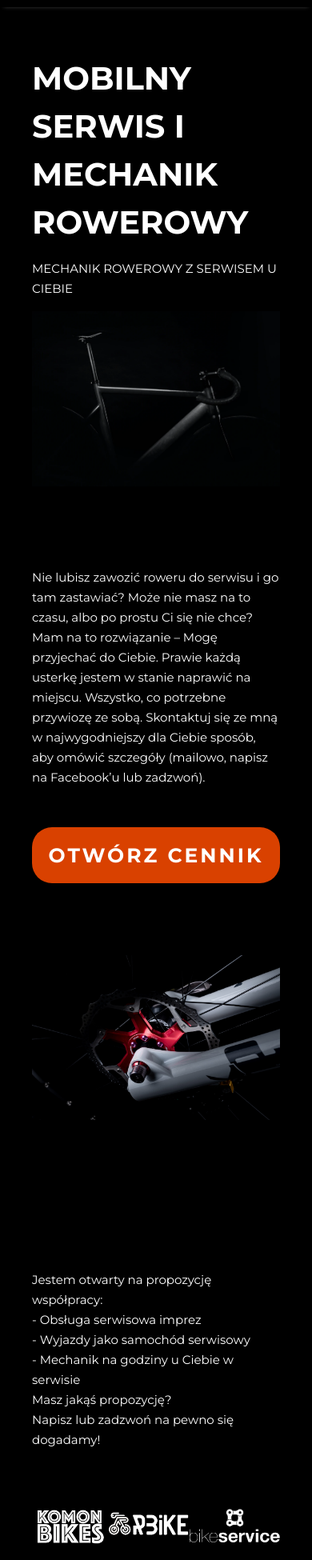
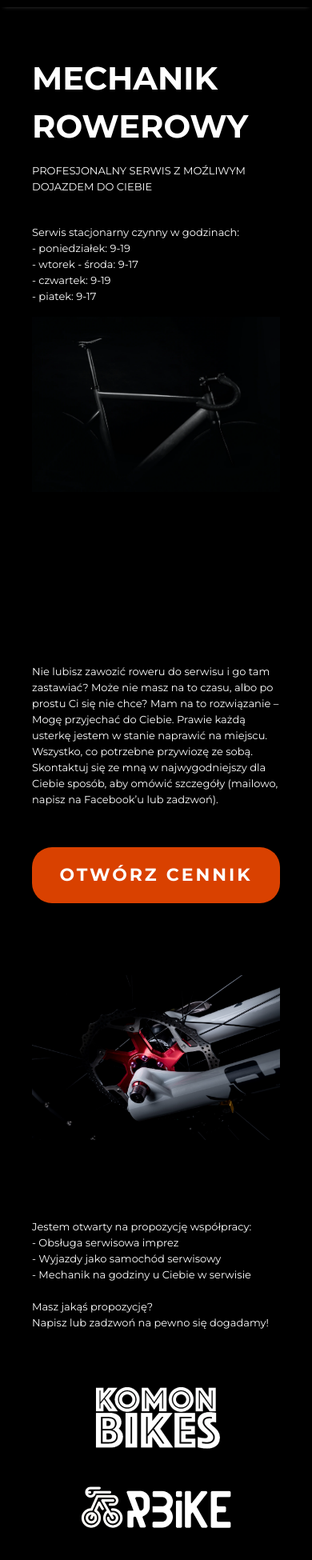
Before and after one commit to TomSWD/mechanik-rowerowy, a Vue app: page / in a window 390 px wide. Shown: the part 47-1997 px from the top of the page at 80% size. Built offline with nearby package versions, Linux system fonts and the light colour scheme.

Commit message:
RWD improving

```diff
--- a/src/assets/styles/global.css
+++ b/src/assets/styles/global.css
@@ -45,6 +45,10 @@ body {
       font-size: 48px;
       line-height: 65px;
     }
+    h5{
+      font-size: 15px;
+      line-height: 25px;
+    }
   }
   @media (max-width: 465px){
     h3{
@@ -52,8 +56,8 @@ body {
       line-height: 60px;
     }
     h5{
-      font-size: 15px;
-      line-height: 25px;
+      font-size: 13px;
+      line-height: 20px;
     }
   }
   /* @media (min-width:480px){
--- a/src/components/AboutSection.vue
+++ b/src/components/AboutSection.vue
@@ -16,31 +16,23 @@
         </h5>
         <h5>
           Ostatnim miejscem, gdy jeszcze mieszkałem w Krakowie, w którym
-          pracowałem był sklep i serwis
-          <!-- <a class="about-link" href="https://wertykal.com" target="_blank">
-            <img
-              class="wertical-logo"
-              src="@/assets/img/logo.png/"
-              loading="lazy"
-            /> -->
-          Wertykal
-          <!-- </a> -->
-          w podkrakowskim Zabierzowie. Dzięki pracy w Wertykalu udało mi się
-          uczestniczyć w szkoleniach z komponentów rowerowych marki Campagnolo
-          oraz Fulcrum w siedzibie firmy Campagnolo we Włoszech. Przez okres,
-          który spędziłem w Wertykalu ucząc się serwisowania rowerów, z którymi
-          nie miałem do tej pory nic wspólnego, serwisowałem i przygotowywałem
-          do startów rowery wielu zawodnikom kolarstwa szosowego, oraz
-          Triathlonistom z okolicznych drużyn jak i z całej Polski.
+          pracowałem był sklep i serwis Wertykal w podkrakowskim Zabierzowie.
+          Dzięki pracy w Wertykalu udało mi się uczestniczyć w szkoleniach z
+          komponentów rowerowych marki Campagnolo oraz Fulcrum w siedzibie firmy
+          Campagnolo we Włoszech. Przez okres, który spędziłem w Wertykalu ucząc
+          się serwisowania rowerów, z którymi nie miałem do tej pory nic
+          wspólnego, serwisowałem i przygotowywałem do startów rowery wielu
+          zawodnikom kolarstwa szosowego, oraz Triathlonistom z okolicznych
+          drużyn jak i z całej Polski.
         </h5>
         <h5>
           Oczywiście nie można spocząć na laurach! W końcu człowiek uczy się
-          całe życie, a mechanik rowerowy musi uczyć się jeszcze więcej ;).
-          Każdego dnia staram się powiększać swoje umiejętności czytając,
-          oglądając czy rozmawiając z mechanikami którzy wiedzą więcej niż ja, w
-          niedługiej przyszłości planuję uczestniczyć w kolejnych szkoleniach,
-          branża rowerowa w końcu nie stoi w miejscu tylko jest coraz więcej
-          nowości, z którymi klienci prędzej czy później do mnie przyjdą.
+          całe życie, a mechanik rowerowy musi uczyć się jeszcze więcej. Każdego
+          dnia staram się powiększać swoje umiejętności czytając, oglądając czy
+          rozmawiając z mechanikami którzy wiedzą więcej niż ja, w niedługiej
+          przyszłości planuję uczestniczyć w kolejnych szkoleniach, branża
+          rowerowa w końcu nie stoi w miejscu tylko jest coraz więcej nowości, z
+          którymi klienci prędzej czy później do mnie przyjdą.
         </h5>
         <img
           class="about__pic-resp"
@@ -53,7 +45,7 @@
           hydraulicznymi i amortyzatorami. Oczywiście umiejętności też się
           powiększyły, a właściwie odświeżyły! Nie mam problemu z hamulcami
           hydraulicznymi Shimano, Avid czy Magura. Natomiast amortyzatory z
-          chęcią przyjmuję na przeglądy kompleksowe jak i na drobne naprawy:).
+          chęcią przyjmuję na przeglądy kompleksowe jak i na drobne naprawy.
         </h5>
         <h5>
           Jak tylko Twój jednoślad potrzebuje pomocy z rozregulowanymi
@@ -64,7 +56,7 @@
           Jak nie możesz dowieźć roweru na serwis, nie ma żadnego problemu żebym
           przyjechał naprawić drobną usterkę u Ciebie w domu, lub zabiorę rower
           do siebie i odwiozę pod drzwi twojego domu jak już będzie w 100%
-          sprawny :).
+          sprawny.
         </h5>
       </div>
       <div class="about__pics">
@@ -129,6 +121,9 @@ export default {
   width: 80%;
 }
 @media (max-width: 1240px) {
+  .about__container {
+    padding-top: 15%;
+  }
   .about__txt {
     max-width: 100%;
   }
@@ -139,4 +134,9 @@ export default {
     display: block;
   }
 }
+@media (max-width: 553px) {
+  .about__container {
+    padding-top: 20%;
+  }
+}
 </style>
--- a/src/components/BrandsSection.vue
+++ b/src/components/BrandsSection.vue
@@ -4,6 +4,7 @@
       <h5 class="brand__title">
         Swój serwis opieram na sprawdzonych markach z najwyszej światowej półki:
       </h5>
+      <!-- <div class="brand__logos"> -->
       <div class="brand__cube-1">
         <a href="https://ebcbrakes.pl/pl" target="_blank">
           <img class="brand__pic" src="@/assets/img/ebc.png/" loading="lazy" />
@@ -49,6 +50,7 @@
           <img class="brand__pic" src="@/assets/img/sram.png/" loading="lazy" />
         </a>
       </div>
+      <!-- </div> -->
     </div>
   </div>
 </template>
@@ -66,15 +68,61 @@ export default {
   justify-content: center;
 }
 .brand__title {
-  padding-bottom: 80px;
+  padding-bottom: 10%;
 }
+/* .brand__logos {
+  display: flex;
+} */
 .brand__cube-1,
 .brand__cube-2 {
   display: flex;
   align-items: center;
   flex-direction: row;
-  justify-content: space-evenly;
+  flex-wrap: wrap;
+  justify-content: space-around;
+  gap: 25px;
   width: 100%;
   height: 25%;
 }
+@media (max-width: 1240px) {
+  .brand__container {
+    height: auto;
+    padding-top: 25%;
+    padding-bottom: 10%;
+  }
+  .brand__cube-1 {
+    padding-top: 5%;
+    padding-bottom: 10%;
+  }
+}
+@media (max-width: 828px) {
+  /* .brand__cube-1,
+  .brand__cube-2 {
+    height: 100;
+  } */
+  .brand__cube-2 {
+    padding-top: 20px;
+  }
+}
+@media (max-width: 553px) {
+  .brand__container {
+    padding-top: 30%;
+  }
+  .brand__cube-1 {
+    padding-top: 10%;
+    /* padding-bottom: 25%; */
+  }
+
+  .brand__cube-1,
+  .brand__cube-2 {
+    height: 35%;
+    gap: 30px;
+  }
+}
+@media (max-width: 469px) {
+  .brand__cube-1,
+  .brand__cube-2 {
+    height: 40%;
+  }
+}
 </style>
--- a/src/components/ContactSection.vue
+++ b/src/components/ContactSection.vue
@@ -69,7 +69,7 @@ export default {
   margin-right: auto;
 }
 .contact__logo {
-  width: 80%;
+  width: 70%;
   margin-right: auto;
   padding: 0px 0px 20px 0px;
 }
@@ -79,7 +79,9 @@ export default {
 }
 @media (max-width: 1240px) {
   .contact__container {
-    margin-top: 40px;
+    height: auto;
+    padding-top: 12%;
+    padding-bottom: 10%;
   }
   .contact__left,
   .contact__right {
@@ -114,7 +116,8 @@ export default {
     padding-top: 40px;
   }
   .contact__logo {
-    display: none;
+    width: 100%;
+    padding-bottom: 10%;
   }
 }
 @media (max-width: 465px) {
--- a/src/components/CooperationSection.vue
+++ b/src/components/CooperationSection.vue
@@ -17,7 +17,6 @@
           </h5>
         </div>
       </div>
-      <div class="cooperation__logos">
       <div class="cooperation__cube-1">
         <a href="https://www.facebook.com/Komonbikes/" target="_blank">
           <img
@@ -61,7 +60,6 @@
       </div>
     </div>
   </div>
-  </div>
 </template>
 
 <script>
@@ -75,40 +73,71 @@ export default {
   flex-direction: column;
   height: 100vh;
   justify-content: center;
-  margin-top: 5%;
+  padding-top: 5%;
 }
 .cooperation__txt {
   display: flex;
   flex-direction: row;
   gap: 30;
-  padding-bottom: 5%;
+  margin-bottom: 10%;
+}
+.cooperation__txt-left {
+  padding-right: 10px;
 }
 .cooperation__txt-left,
 .cooperation__txt-right {
   width: 50%;
 }
-.cooperation__logos {
+/* .cooperation__logos {
   margin-top: 8%;
   height: 25%;
   display: flex;
   justify-content: space-between;
   flex-direction: column;
-}
+} */
 .cooperation__cube-1,
 .cooperation__cube-2 {
-  display: flex;
+  /* display: flex;
   flex-direction: row;
   justify-content: space-evenly;
-  height: 10%;
+  height: 10%; */
+  display: flex;
+  align-items: center;
+  flex-direction: row;
+  flex-wrap: wrap;
+  justify-content: space-around;
+  gap: 25px;
+  width: 100%;
+  height: 25%;
+}
+@media (max-width: 1240px) {
+  .cooperation__container {
+    height: auto;
+    padding-top: 25%;
+  }
+  .cooperation__cube-1 {
+    padding-top: 5%;
+    padding-bottom: 10%;
+  }
 }
 @media (max-width: 975px) {
   .cooperation__txt {
     flex-direction: column;
-    padding-bottom: 50px;
+    padding-bottom: 2%;
+    gap: 20px;
   }
   .cooperation__txt-left,
   .cooperation__txt-right {
     width: 100%;
   }
 }
+@media (max-width: 469px) {
+  .cooperation__cube-1 {
+    padding-top: 10%;
+  }
+  .cooperation__cube-1,
+  .cooperation__cube-2 {
+    height: 50%;
+  }
+}
 </style>
--- a/src/components/FooterSection.vue
+++ b/src/components/FooterSection.vue
@@ -84,7 +84,7 @@ export default {
   width: 70px;
 }
 .footer__cr {
-  font-size: 10px;
+  font-size: 11px;
 }
 .footer__social {
   display: flex;
@@ -99,4 +99,9 @@ export default {
     margin-top: 60px;
   }
 }
+@media (max-width: 553px) {
+  .footer__cr {
+    font-size: 9px;
+  }
+}
 </style>
--- a/src/components/MainSection.vue
+++ b/src/components/MainSection.vue
@@ -1,8 +1,17 @@
 <template>
   <div class="main__container container">
     <div id="main" class="main__content">
-      <h3 class="main__title">Mobilny serwis i mechanik rowerowy</h3>
-      <h5 class="main__txt">Mechanik rowerowy z serwisem u Ciebie</h5>
+      <h3 class="main__title">mechanik rowerowy</h3>
+      <h5 class="main__txt">
+        Profesjonalny serwis z moźliwym dojazdem do Ciebie
+      </h5>
+      <h5 class="main__hours">
+        Serwis stacjonarny czynny w godzinach: <br />
+        - poniedziałek: 9-19 <br />
+        - wtorek - środa: 9-17 <br />
+        - czwartek: 9-19<br />
+        - piatek: 9-17
+      </h5>
     </div>
     <img
       class="main__pic"
@@ -33,23 +42,37 @@ export default {
 }
 .main__txt {
   padding-top: 5%;
-  padding-bottom: 5%;
+  padding-bottom: 25%;
 }
 .main__pic {
   margin: auto;
   width: 80%;
   transform: translateX(5%);
+  /* overflow-x: hidden; */
+}
+@media (max-width: 1240px) {
+  .main__container {
+    height: auto;
+    padding-top: 5%;
+  }
+  .main__txt {
+    padding-bottom: 20%;
+  }
 }
 @media (max-width: 975px) {
   .main__container {
     flex-direction: column;
     height: auto;
-    padding-bottom: 20%;
-    padding-top: 15%;
+    padding-bottom: 5%;
+    padding-top: 10%;
+  }
+  .main__txt {
+    padding-bottom: 12%;
   }
   .main__pic {
     width: 100%;
     transform: none;
+    padding-top: 5%;
   }
 }
 @media (max-width: 465px) {
--- a/src/components/PriceList.vue
+++ b/src/components/PriceList.vue
@@ -75,9 +75,17 @@ export default {
   color: #000;
   opacity: 1;
 }
+@media (max-width: 1240px) {
+  .price__left,
+  .price__right {
+    height: auto;
+    padding-top: 15%;
+  }
+}
 @media (max-width: 975px) {
   .price__container {
     flex-direction: column;
+    padding-top: 5%;
   }
   .price__left,
   .price__right {
@@ -100,6 +108,7 @@ export default {
 @media (max-width: 465px) {
   .price__btn {
     margin: 30px auto 40px;
+    font-size: 22px;
   }
 }
 </style>
```
Also changed, not shown: 1 other file (tests, documents, lock files or other folders). Lines whose indentation alone changed are shown as unchanged.
